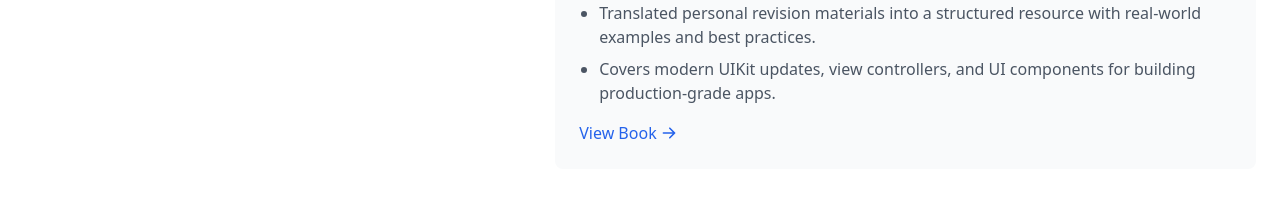
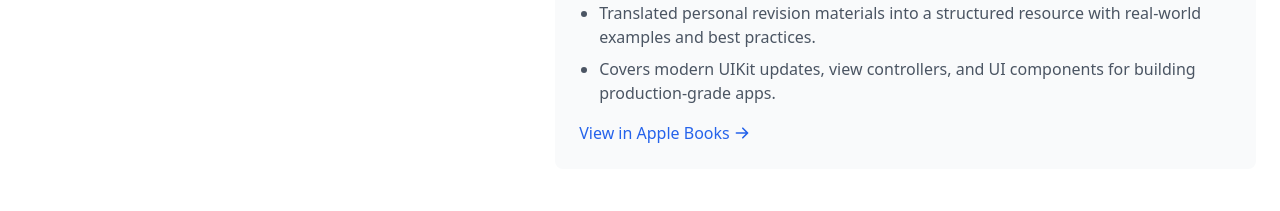
Before and after one commit to masadchattha/portfolio, a React (Vite) app: page / in a window 1280 px wide. Shown: the part 4780-4991 px from the top of the page. Built offline with nearby package versions, Linux system fonts and the light colour scheme.

Commit message:
chore: update view Book link title

```diff
--- a/src/components/AboutSection.tsx
+++ b/src/components/AboutSection.tsx
@@ -135,7 +135,7 @@ const AboutSection: React.FC = () => {
                       rel="noopener noreferrer"
                       className="inline-flex items-center text-blue-600 dark:text-blue-400 hover:text-blue-800 dark:hover:text-blue-300 transition-colors mt-2"
                     >
-                      View Book
+                      View in Apple Books
                       <svg xmlns="http://www.w3.org/2000/svg" className="h-4 w-4 ml-1" viewBox="0 0 20 20" fill="currentColor">
                         <path fillRule="evenodd" d="M10.293 3.293a1 1 0 011.414 0l6 6a1 1 0 010 1.414l-6 6a1 1 0 01-1.414-1.414L14.586 11H3a1 1 0 110-2h11.586l-4.293-4.293a1 1 0 010-1.414z" clipRule="evenodd" />
                       </svg>
```
